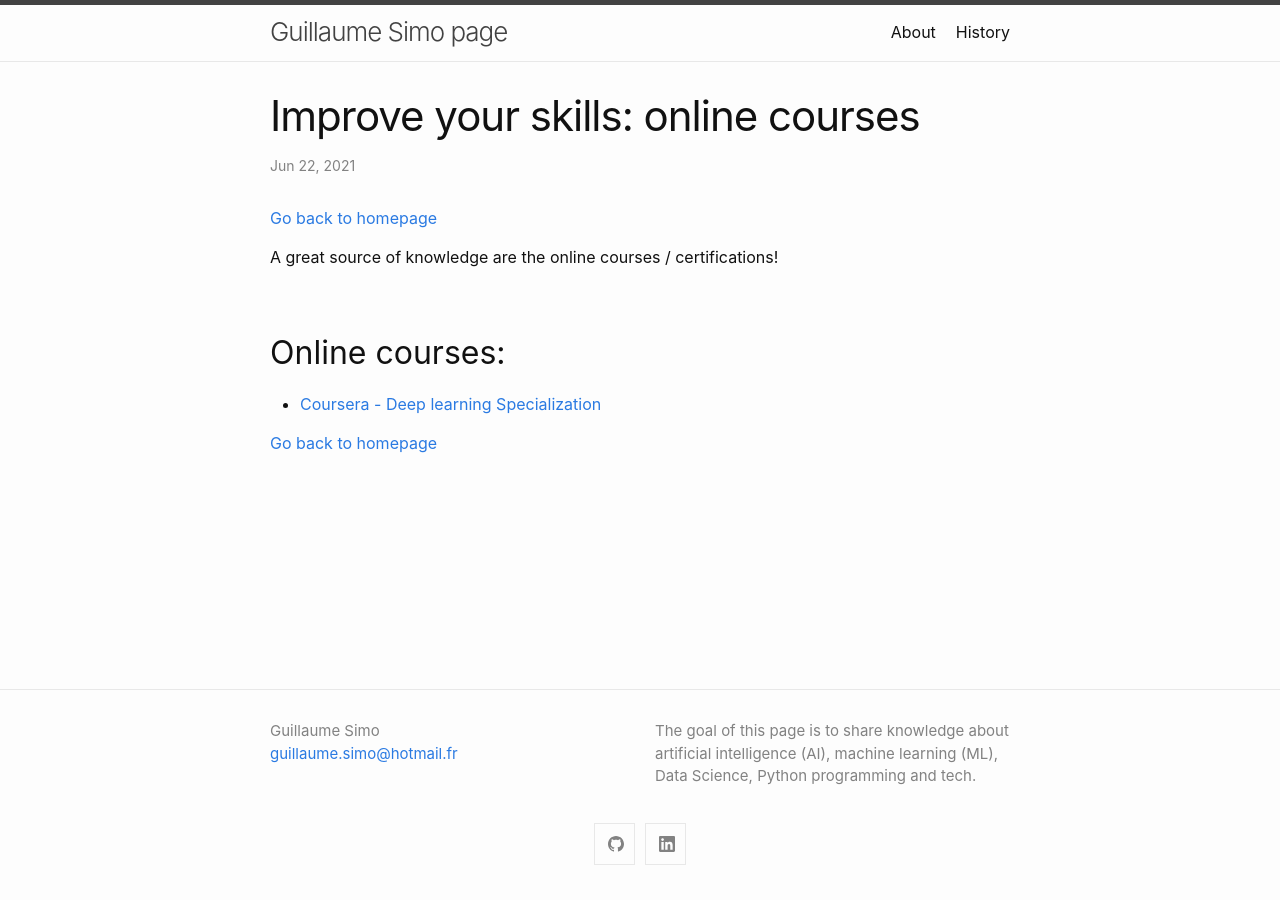
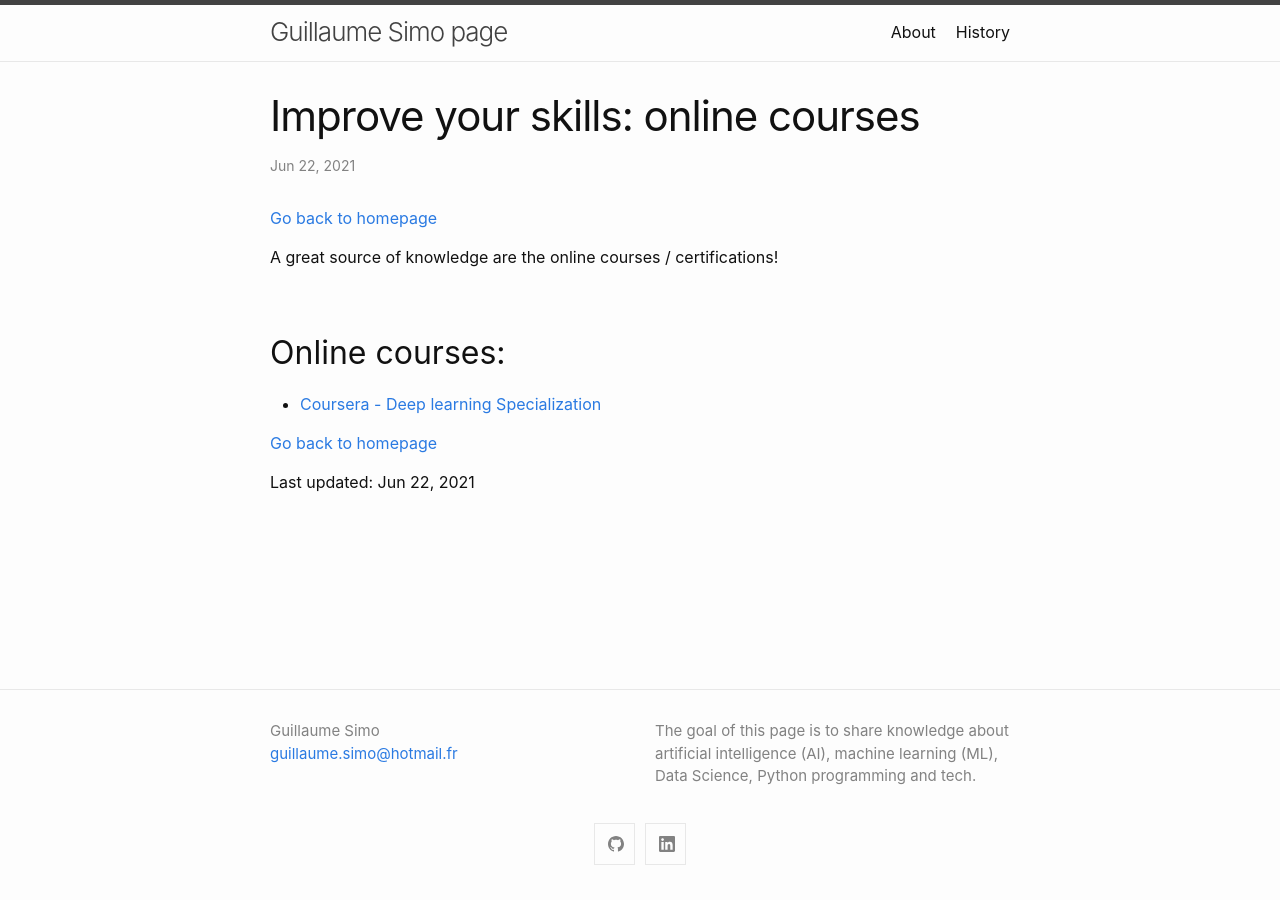
Before and after one commit to GuillaumeSimo/GuillaumeSimo.github.io, a Jekyll site: the page built from _posts/2021-06-22-improve-skills-online-courses.md, in a window 1280 px wide. Built offline with Jekyll 4.4.1, drawn with Linux system fonts in a browser that asks for light colours.

Commit message:
Update 2021-06-22-improve-skills-online-courses.md

```diff
--- a/_posts/2021-06-22-improve-skills-online-courses.md
+++ b/_posts/2021-06-22-improve-skills-online-courses.md
@@ -15,3 +15,5 @@ A great source of knowledge are the online courses / certifications!
 
 
 [Go back to homepage](https://guillaumesimo.github.io/)
+
+Last updated: Jun 22, 2021
```
